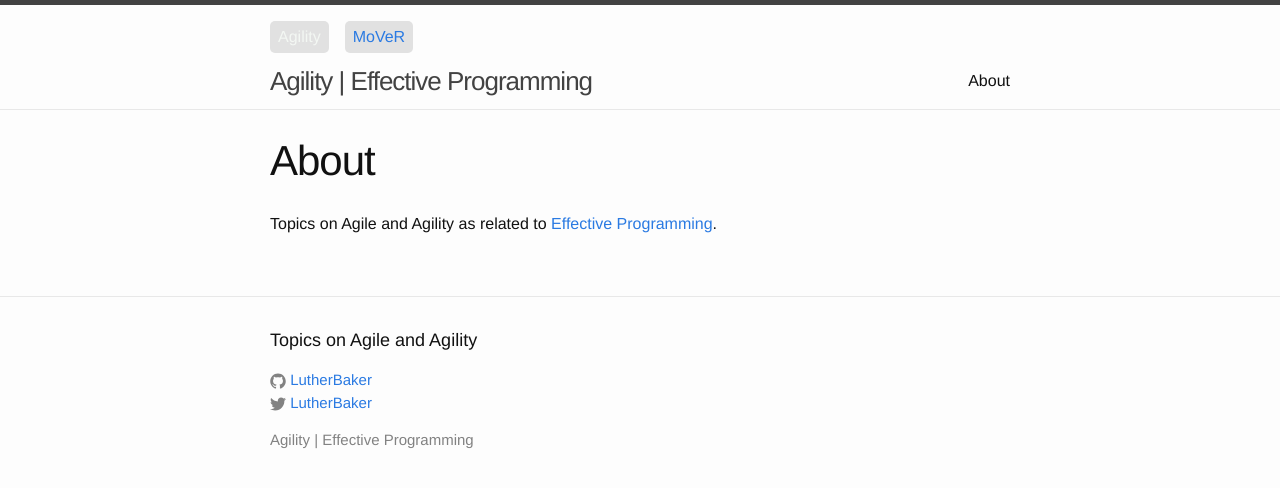
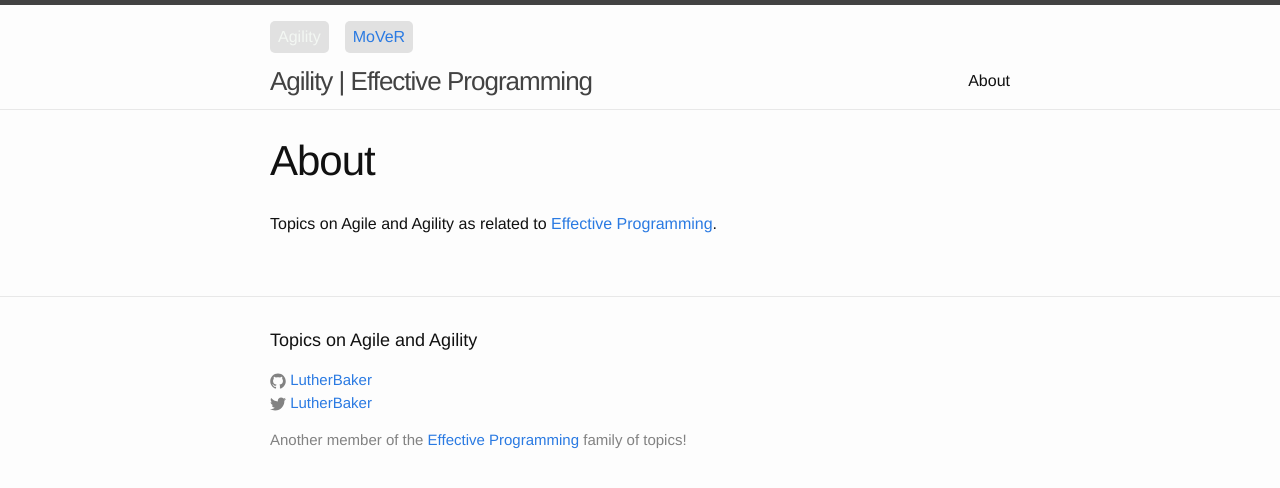
Before and after one commit to EffectiveProgramming/agility, a Jekyll site: the page built from about.md, in a window 1280 px wide. Shown: the top 488 px of the page. Built offline with Jekyll 4.4.1, drawn with Linux system fonts in a browser that asks for light colours.

Commit message:
Update footer.html

```diff
--- a/_includes/footer.html
+++ b/_includes/footer.html
@@ -19,7 +19,8 @@
           </li>
           {% endif %}
         </ul>
-		<p>{{ site.title }}</p>
+	<p>Another member of the <a href="http://www.effectiveprogramming.com/">Effective Programming</a> family of topics!</p>
+      </div>
       </div>
     </div>
 
```
